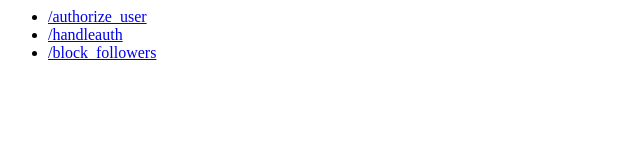
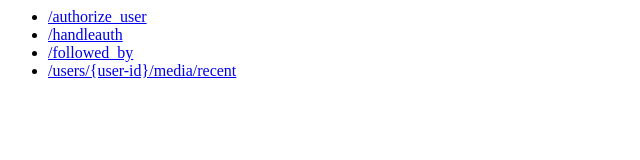
Before and after one commit to bernardolm/cleanstagram, a website: page index.html in a window 1280 px wide. Shown: the whole page, without its empty margins (0-640 px from the left). Drawn offline with Linux system fonts and the light colour scheme.

Commit message:
Adding new url

```diff
--- a/index.html
+++ b/index.html
@@ -6,6 +6,12 @@
     <a href="/handleauth">/handleauth</a>
   </li>
   <li>
+    <a href="/followed_by">/followed_by</a>
+  </li>
+  <!-- <li>
     <a href="/block_followers">/block_followers</a>
+  </li> -->
+  <li>
+    <a href="/users_media_recent">/users/{user-id}/media/recent</a>
   </li>
 </ul>
```
